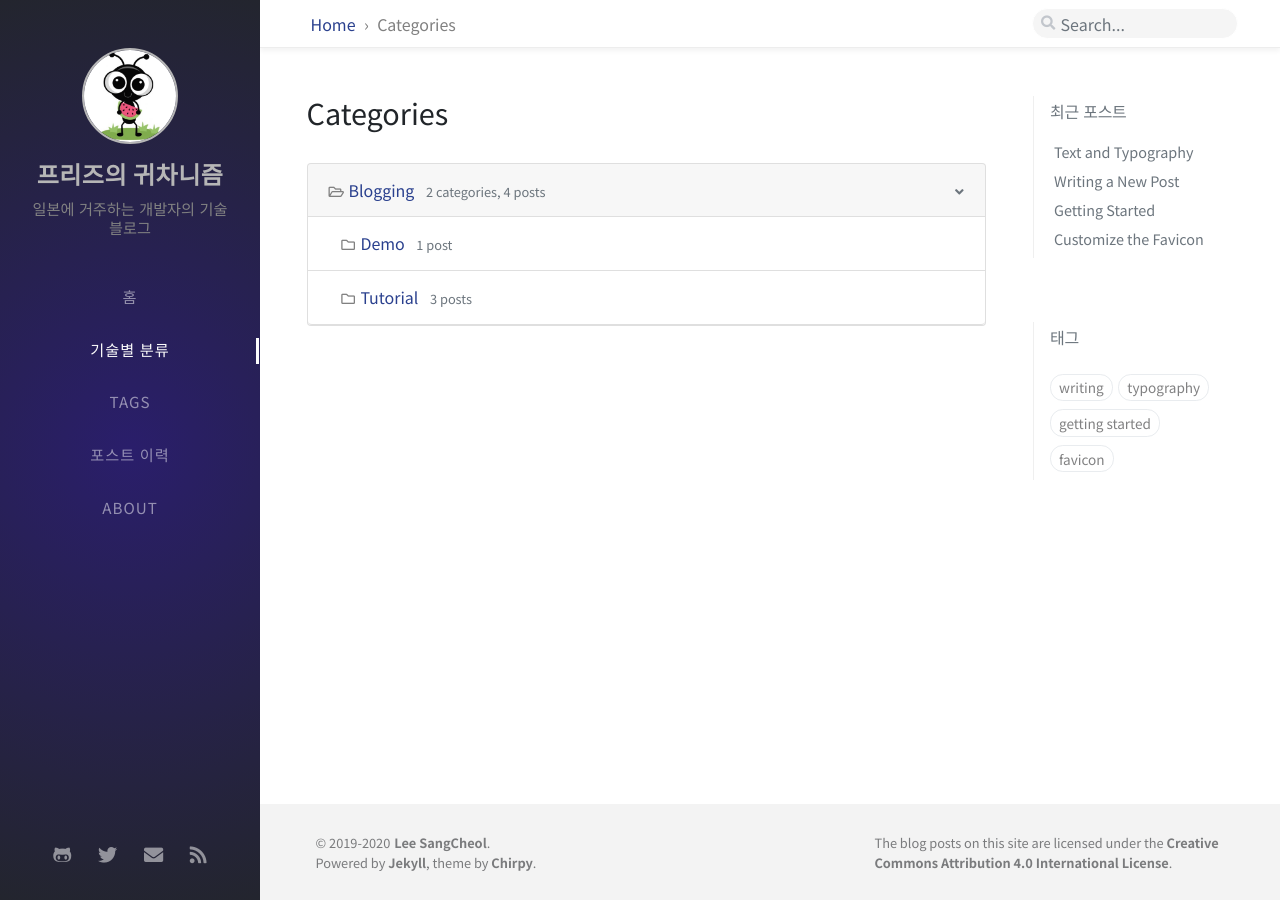
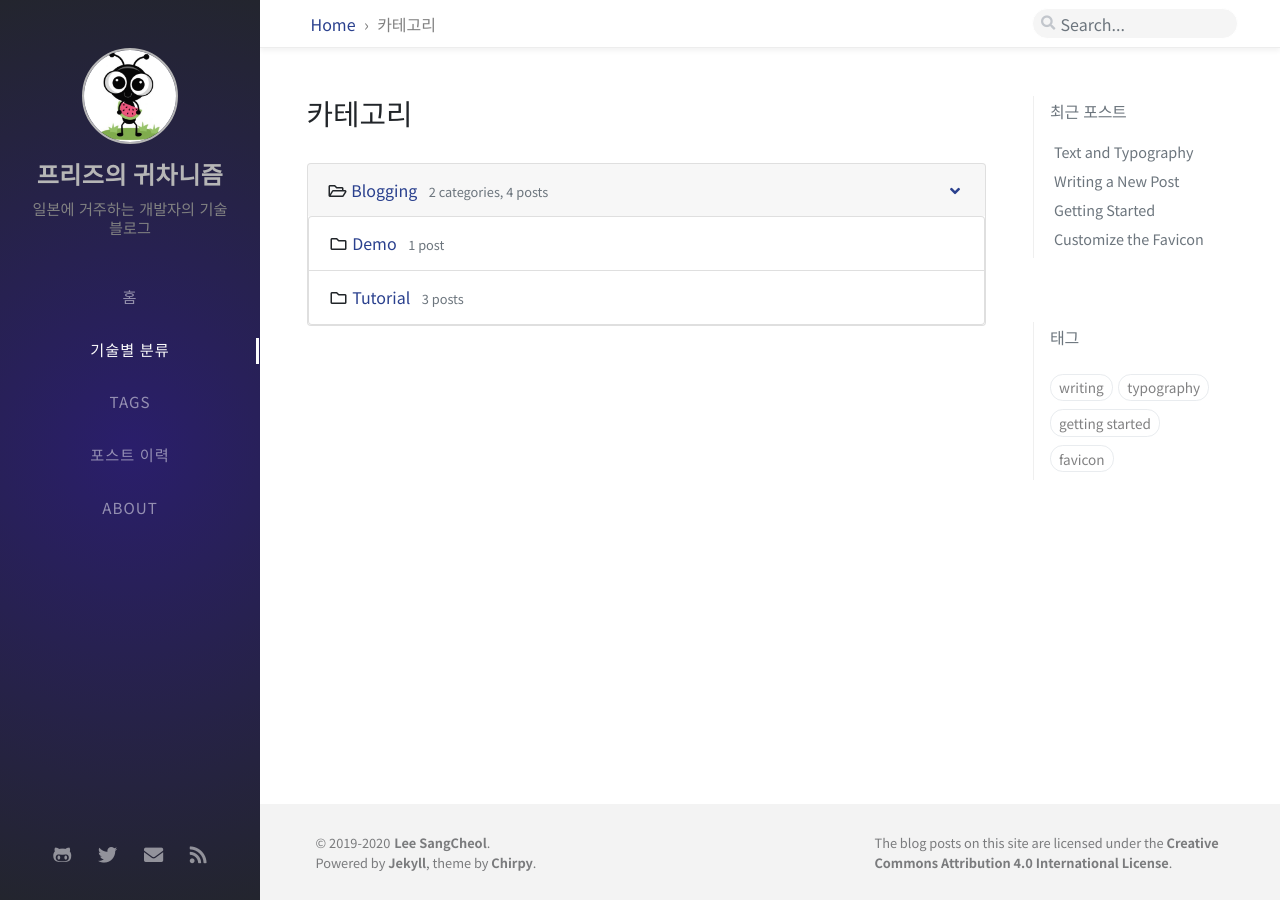
Before and after one commit to FREEZ2385/freez2385.github.io, a Jekyll site: the page built from tabs/categories.md, in a window 1280 px wide. Built offline with Jekyll 4.4.1, drawn with Linux system fonts in a browser that asks for light colours; nearby versions of some CDN libraries; comment, search, counter and statistics services are not loaded.

Commit message:
Update categories.md

```diff
--- a/tabs/categories.md
+++ b/tabs/categories.md
@@ -1,5 +1,5 @@
 ---
-title: Categories
+title: 카테고리
 
 # All the Categories of posts
 # v2.0
```
